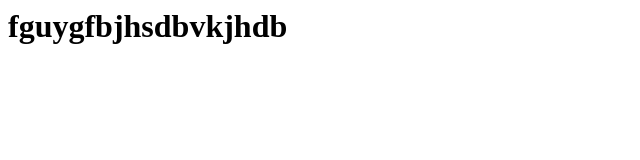
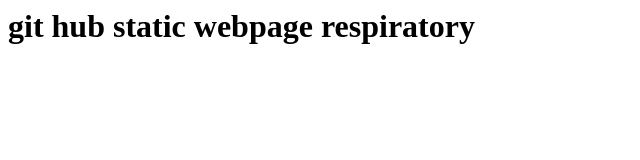
Before and after one commit to mallikarjuna139/static, a plain HTML site: page index.html in a window 1280 px wide. Shown: the whole page, without its empty margins (0-640 px from the left). Drawn offline with Linux system fonts and the light colour scheme.

Commit message:
Update index.html

```diff
--- a/index.html
+++ b/index.html
@@ -1,5 +1,5 @@
 <html>
 <body>
-<h1>fguygfbjhsdbvkjhdb</h1>
+<h1>git hub static webpage respiratory</h1>
 </body>
 </html>
```
